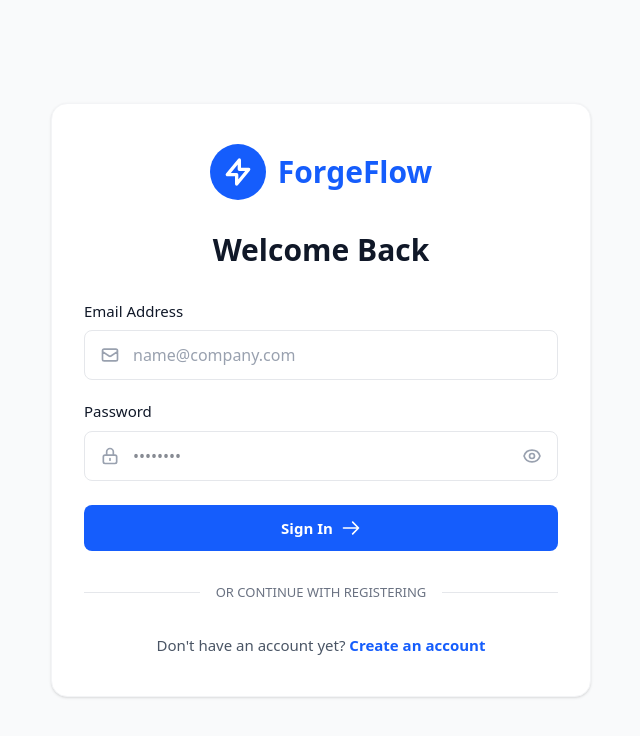
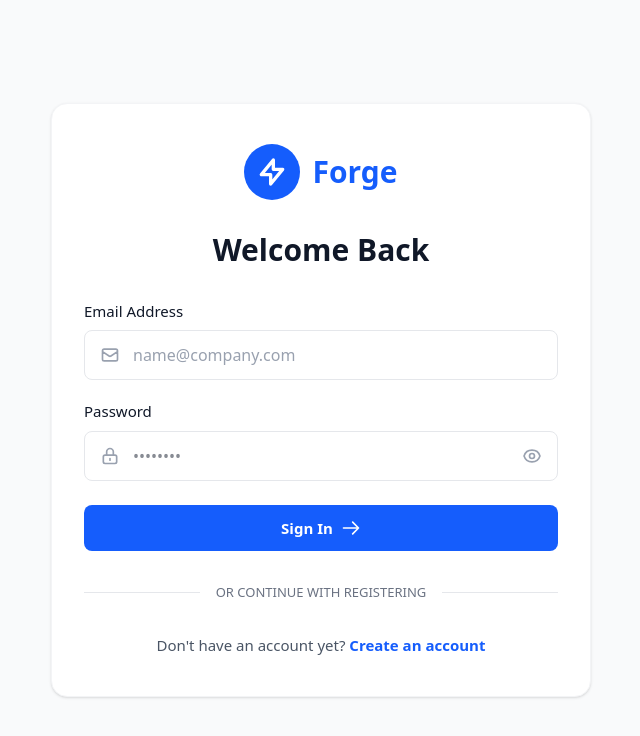
Before and after one commit to suryakamal03/ProjectManagement, a React app in the folder frontend/: page /login in a window 1280 px wide. Shown: the top 736 px of the page, without its empty margins (319-959 px from the left). Built offline with nearby package versions, Linux system fonts and the light colour scheme; no server answers; the HTML template or start-up script is replaced by a standard one.

Commit message:
name upadte

```diff
--- a/frontend/src/pages/LoginPage.tsx
+++ b/frontend/src/pages/LoginPage.tsx
@@ -43,7 +43,7 @@
               <path strokeLinecap="round" strokeLinejoin="round" strokeWidth={2.5} d="M13 10V3L4 14h7v7l9-11h-7z" />
             </svg>
           </div>
-          <span className="text-3xl font-bold text-blue-600">ForgeFlow</span>
+          <span className="text-3xl font-bold text-blue-600">Forge</span>
         </div>
 
         {/* Heading */}
```
